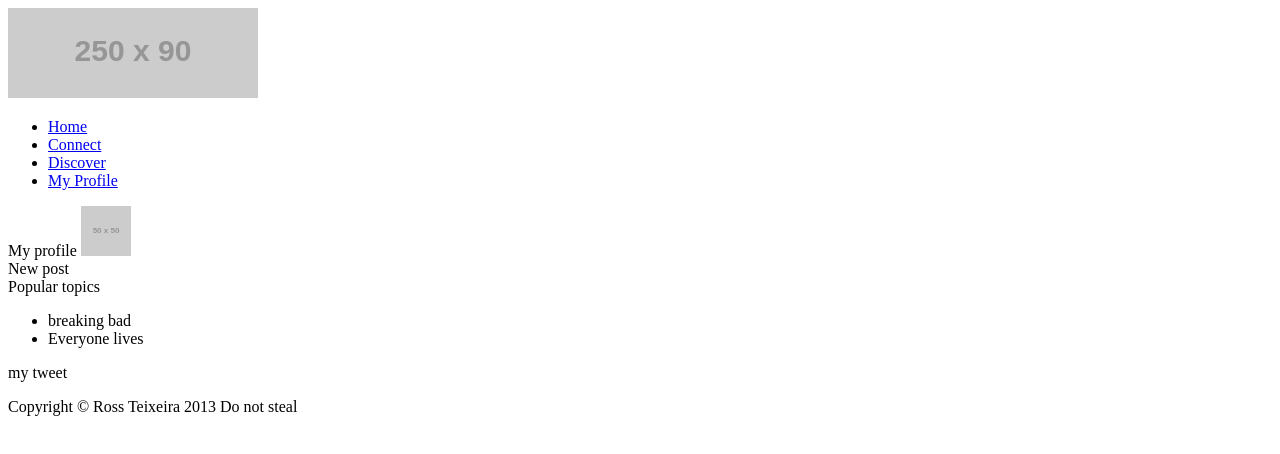
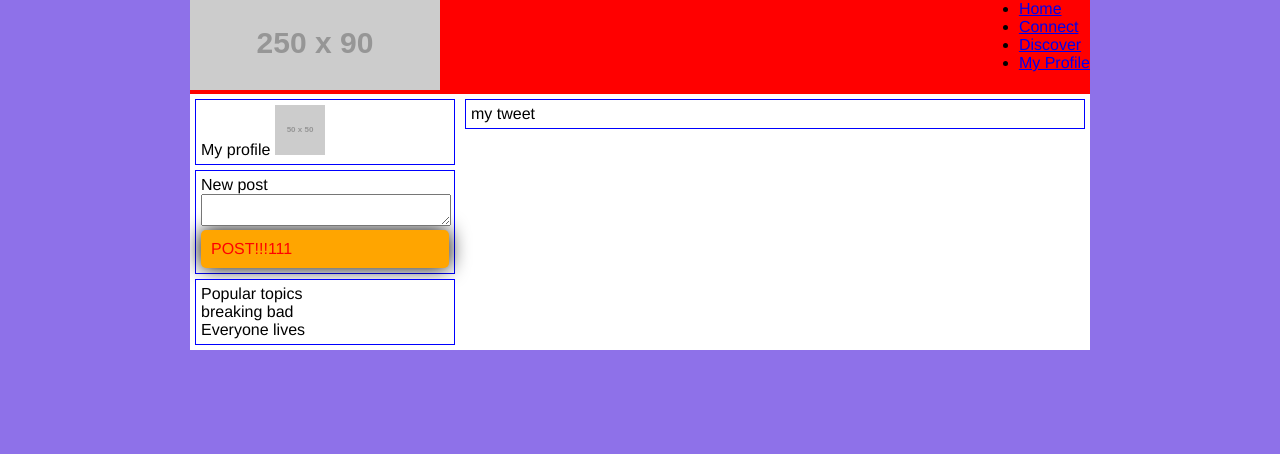
Before and after one commit to rosstex/rossthehacker, a plain HTML site: page index.html in a window 1280 px wide. Drawn offline with nearby package versions, Linux system fonts and the light colour scheme; placeholder pictures from the web are drawn by us.

Commit message:
Awesomeness

```diff
--- a/index.html
+++ b/index.html
@@ -3,10 +3,11 @@
 	<head>
 	<title>My Twitter Clone</title>
 	<meta charset="utf-8" />
+	<link rel="stylesheet" type="text/css" href="style.css">
 	</head>
 	<body>
 	<header>
-		<div>
+		<div id="logo">
 			<a href="#"><img src="http://placehold.it/250x90"></a>
 		</div>
 		<nav>
@@ -26,6 +27,8 @@
 			</div>
 			<div class="cell">
 				New post
+				<textarea></textarea>
+				<a href="#" class="post-button">POST!!!111</a>
 			</div>
 			<div class="cell">
 				Popular topics
@@ -36,12 +39,13 @@
 			</div>
 		</div>
 		<div id="right">
-		<div class="cell">
+			<div class="cell">
 			<p>my tweet</p>
 		</div>
 	</section>
 	<footer>
-		<p>Copyright &copy; Ross Teixeira 2013 Do not steal</p>
 	</footer>
+		<script src="http://ajax.googleapis.com/ajax/libs/jquery/1.10.2/jquery.min.js"></script>
+		<script src="script.js"></script>
 	</body>
 </html>
--- /dev/null
+++ b/script.js
@@ -0,0 +1,8 @@
+$('.post-button').click(function() {
+	what_the_user_typed = $('textarea').val();
+	if what_the_user_typed.length == 0 || what_the_user_typed.length > 140){
+		alert("You Suck");
+	} else {
+	$('#right').prepend('<div class="cell"><p>' + what_the_user_typed + '</p></div>');
+	$('textarea').val('');
+});
--- a/style.css
+++ b/style.css
@@ -0,0 +1,63 @@
+* {
+	margin: 0;
+	padding: 0;
+}
+html {
+	background-color: #8e71e9;
+}
+body {
+	font-family: "Helvetica Neue", "Comic Sans MS";
+	width: 900px;
+	margin: 0 auto;
+}
+#logo {
+	float: left;
+}
+nav {
+	float: right;
+}
+header {
+	background-color: red;
+	overflow: auto;
+}
+section {
+	background-color: white;
+	overflow: auto;
+}
+#left {
+	width: 30%;
+	float: left;
+}
+#right {
+	width: 70%;
+	float: right;
+}
+footer {
+	/*background-color: blue;
+	font-weight: bold;
+	text-decoration: underline;
+	text-align:*/
+}
+.cell {
+	background-color: white;
+	border: 1px solid blue;
+	margin: 5px;
+	padding: 5px;
+	color: black;
+}
+textarea {
+	font-family: "Comic Sans MS";
+	width: 100%;
+}
+.post-button {
+	color: red;
+	text-decoration: none;
+	background-color: orange;
+	padding: 10px;
+	display: block;
+	border-radius: 5px;
+	box-shadow: 0 0 20px black;
+	-moz-transition: all 1s ease;
+}
+.post-button:hover {
+	box-shadow: red;
```
